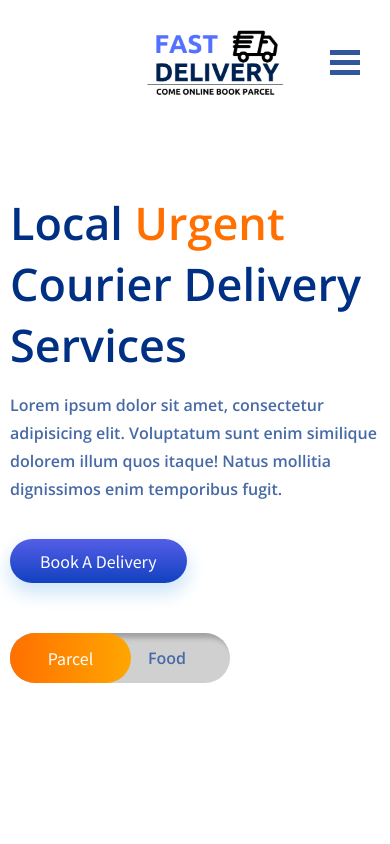
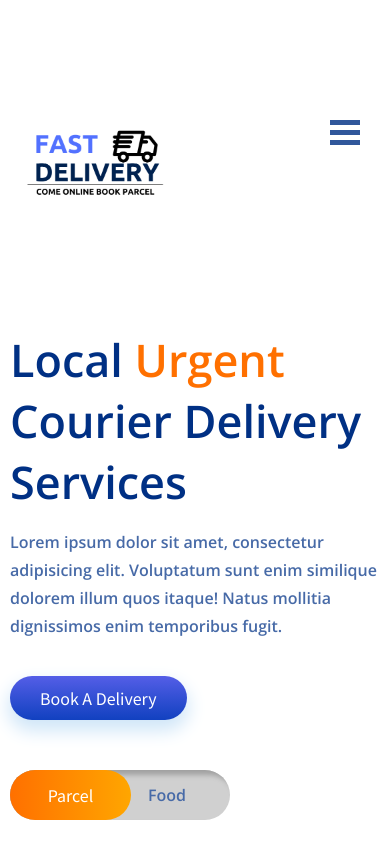
Before and after one commit to rajmunkhan/skygoal, a plain HTML site: page index.html in a window 390 px wide. Shown: the top 844 px of the page. Drawn offline with nearby package versions, Linux system fonts and the light colour scheme.

Commit message:
Update index.css

```diff
--- a/index.css
+++ b/index.css
@@ -370,7 +370,8 @@ footer p{
         overflow-x: hidden;
     }
     nav{
-        padding:25px 0px
+        padding:125px 0px;
+    }
     .burger{
         display: block;
     }
```
